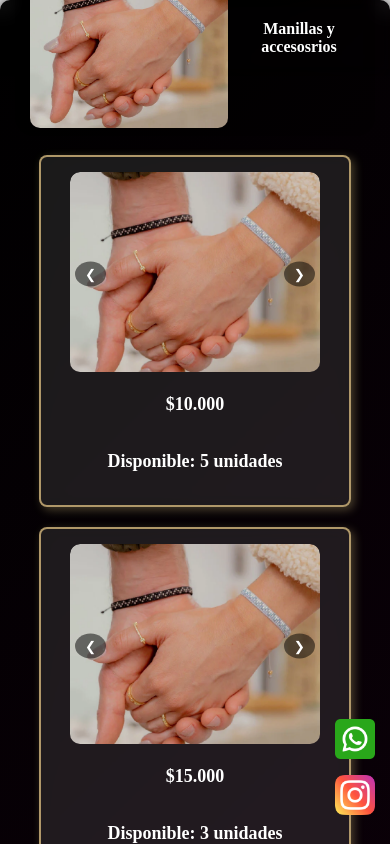
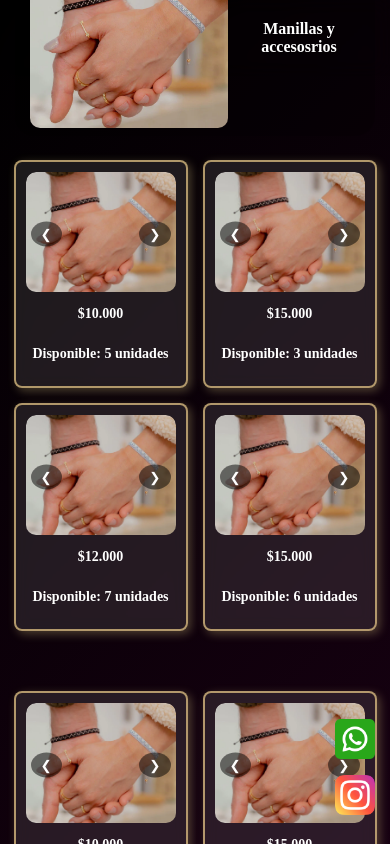
Before and after one commit to Daga07/folder, a React (Create React App) app: page / in a window 390 px wide. Shown: the top 844 px of the page. Built offline with nearby package versions, Linux system fonts and the light colour scheme.

Commit message:
2 cuadros de vista movil

```diff
--- a/src/Productos.css
+++ b/src/Productos.css
@@ -7,9 +7,8 @@
     align-items: center;
     flex-wrap: wrap;
     gap: 20px;
-    padding-top: 100px;
     background: linear-gradient(135deg, black, hsl(314, 94%, 6%)); /* Negro a morado oscuro */
-    border-radius: 10px;
+    padding: 140px 20px;
     padding-bottom: 50px;
 }
 
@@ -91,5 +90,30 @@
     font-size: 18px;
     font-weight: bold;
     color: white;
-    text-align: cent
+    text-align: center;
+    margin-top: 10px;
 }
+
+/* RESPONSIVIDAD PARA MÓVILES */
+@media (max-width: 600px) {
+    .Contec {
+        display: grid;
+        grid-template-columns: repeat(2, 1fr); /* 3 cuadros por fila */
+        gap: 15px; /* Espaciado entre cuadros */
+        justify-content: center;
+        padding: 20px;
+    }
+
+    .Cuadros {
+        width: 150px; /* Tamaño más pequeño para encajar dos cuadros */
+        padding: 10px;
+    }
+
+    .ImagenPro {
+        height: 120px; /* Reducir el tamaño de la imagen */
+    }
+
+    .PrecioPro, .CantidadPro {
+        font-size: 14px;
+    }
+}
--- a/src/Productos.js
+++ b/src/Productos.js
@@ -24,9 +24,9 @@ const productos = [
     },
     {
         id: 4, imagenes: [Heraderimg, Heraderimg1, Heraderimg2],
-        precio: "$20.000",
-        disponible: "2 unidades",
-    }
+        precio: "$15.000",
+        disponible: "6 unidades",
+    },
 ];
 
 function Productos() {
```
